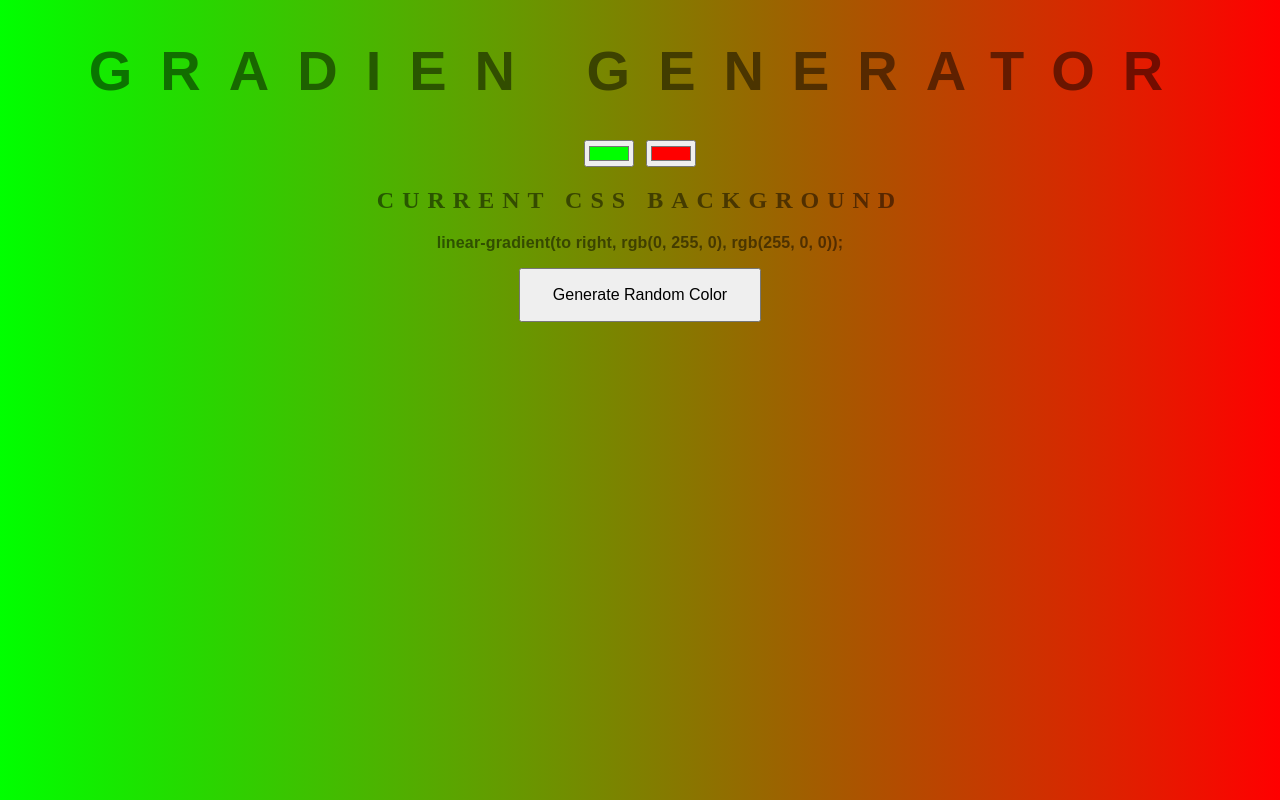
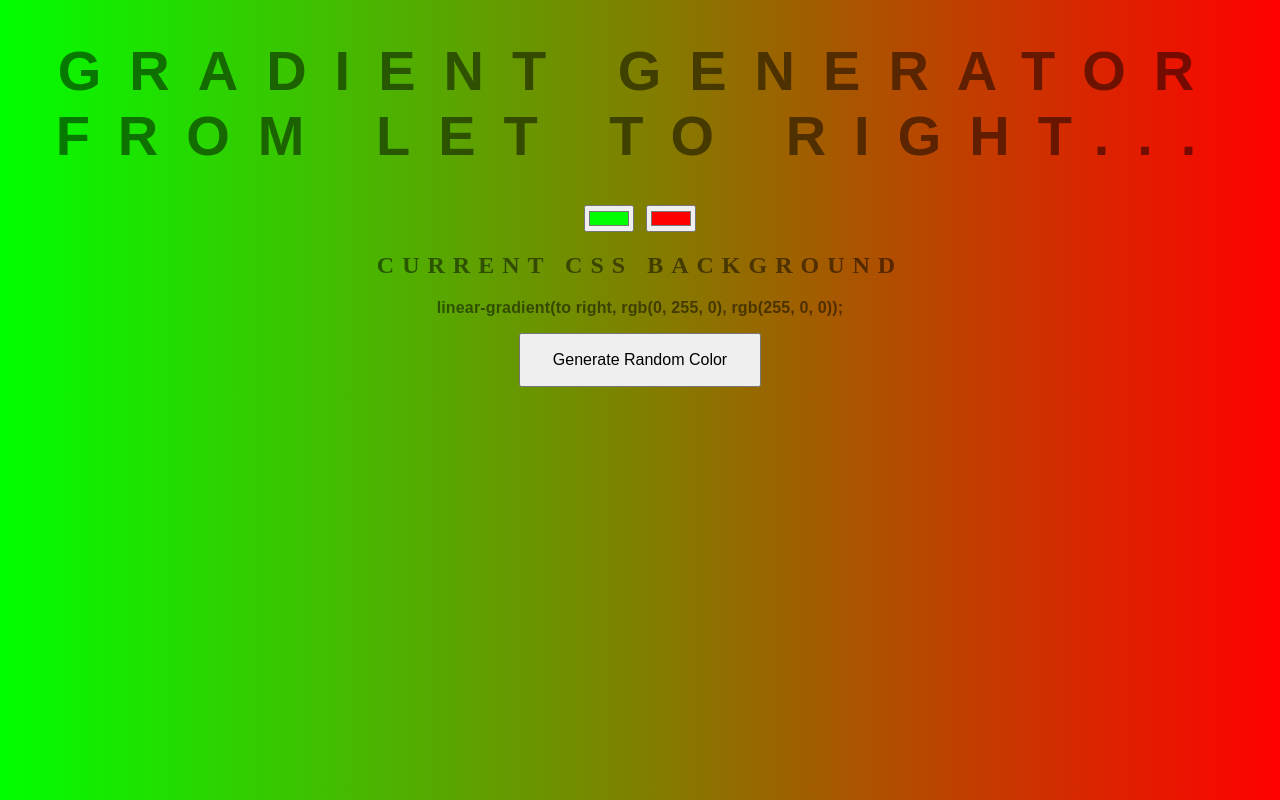
Before and after one commit to JohnLetsapa/Background-Generator, a plain HTML site: page index.html in a window 1280 px wide. Drawn offline with Linux system fonts and the light colour scheme.

Commit message:
title update - testing pulls

```diff
--- a/index.html
+++ b/index.html
@@ -5,7 +5,7 @@
 	<link rel="stylesheet" type="text/css" href="style.css">
 </head>
 <body id="gradient">
-	<h1>Gradien Generator</h1>
+	<h1>Gradient Generator from let to right...</h1>
 	<input class="color1" type="color" name="color1" value="#00ff00">
 	<input class="color2" type="color" name="color2" value="#ff0000">
 	<h2>Current CSS Background</h2>
```
